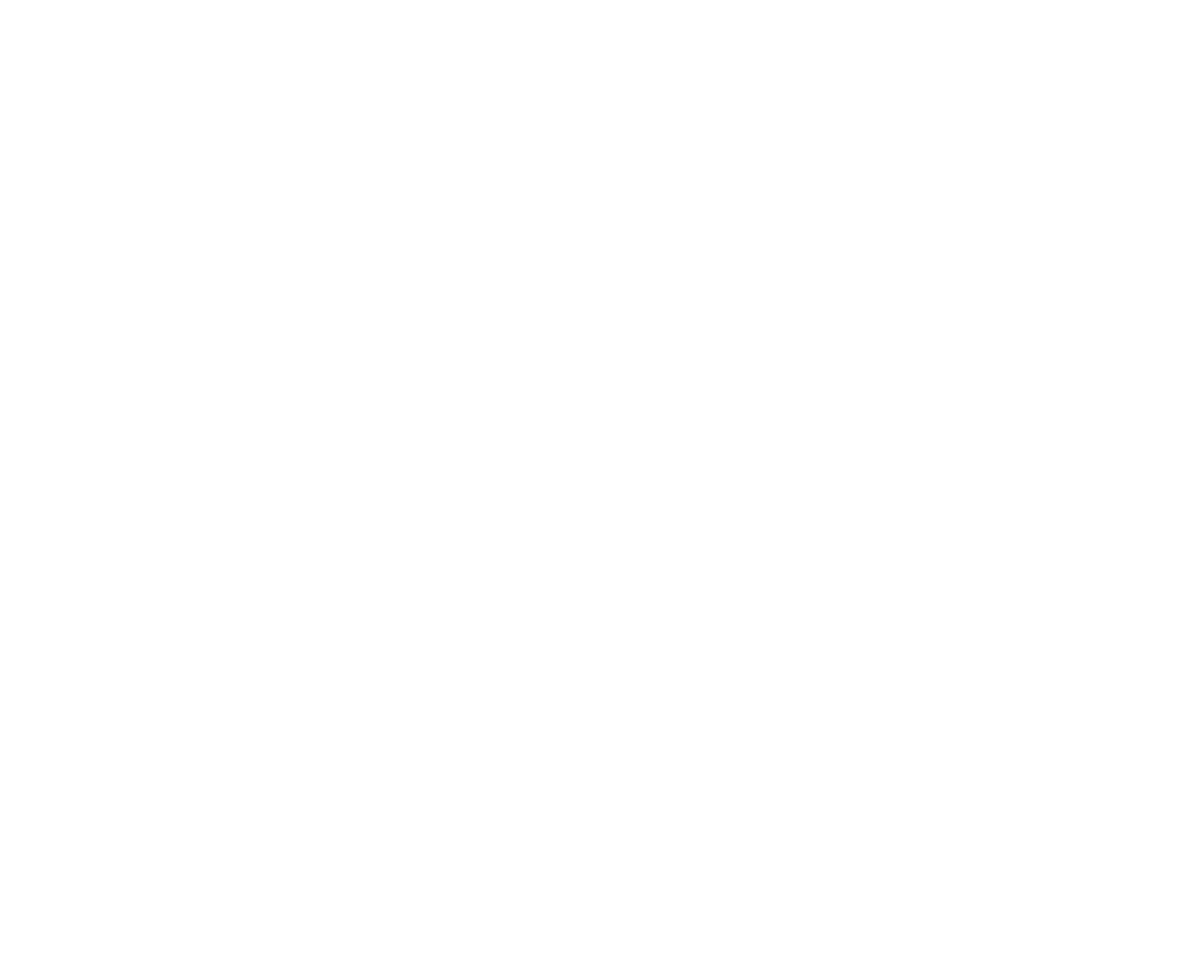
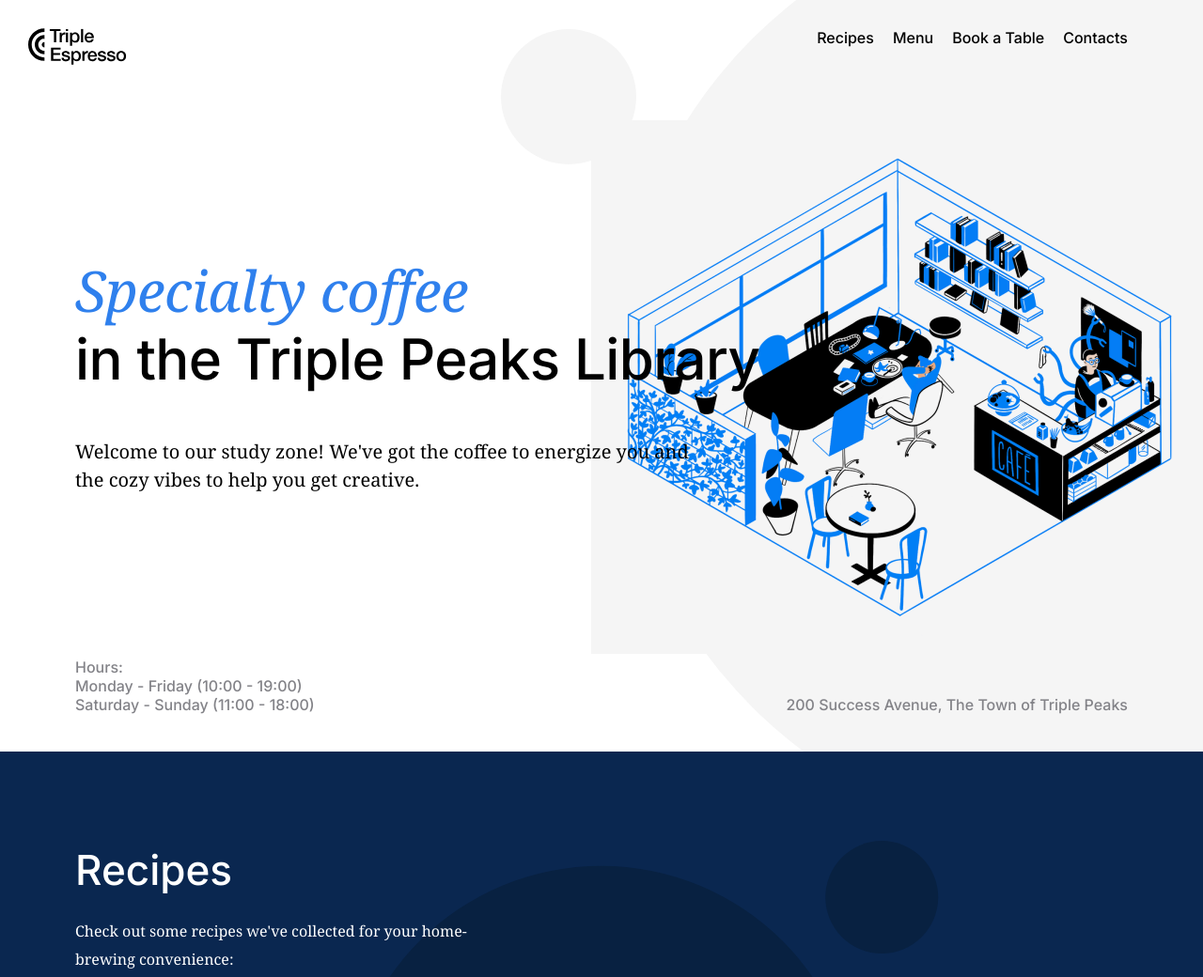
Before and after one commit to EllisBlanton/se_project_coffeeshop, a plain HTML site: page index.html in a window 1280 px wide. Shown: the top 1040 px of the page at 94% size. Before the commit the page ends 800 px from the top, so only its background shows below. Drawn offline with Linux system fonts and the light colour scheme.

Commit message:
Add recipes and header

```diff
--- a/index.html
+++ b/index.html
@@ -9,7 +9,7 @@
     <title>TriplePeaks: Coffee</title>
     <link rel="stylesheet" href="./vendor/normalize.css" />
     <link rel="stylesheet" href="./pages/index.css" />
-    <link rel="icon" type="image/x-icon" href="./favicon.ico" />
+    <link rel="icon" type="image/x-icon" href="favicon.ico" />
     <link rel="preconnect" href="https://fonts.googleapis.com" />
     <link rel="preconnect" href="https://fonts.gstatic.com" crossorigin />
     <link
@@ -19,11 +19,86 @@
   </head>
   <body>
     <div class="page">
-      <header class="header"></header>
+      <header class="header">
+        <nav class="nav">
+          <img
+            src="./images/logo_coffeeshop_dark.svg"
+            alt="Triple Espresso coffee shop logo."
+            class="nav__logo"
+          />
+          <ul class="nav__links">
+            <li>
+              <a class="nav__link" href="#recipes">Recipes</a>
+            </li>
+            <li>
+              <a class="nav__link" href="#menu">Menu</a>
+            </li>
+            <li>
+              <a class="nav__link" href="#booking">Book a Table</a>
+            </li>
+            <li>
+              <a class="nav__link" href="#contacts">Contacts</a>
+            </li>
+          </ul>
+        </nav>
+        <h1 class="header__title">
+          <span class="header__title_span-accent">Specialty&nbsp;coffee</span>
+          in&nbsp;the&nbsp;Triple&nbsp;Peaks&nbsp;Library
+        </h1>
+        <p class="header__description">
+          Welcome to our study zone! We've got the coffee to energize you and
+          the cozy vibes to help you get creative.
+        </p>
+        <img
+          src="./images/inside_coffee_shop.png"
+          alt="Coffee shop image."
+          class="header__image"
+        />
+        <div class="header__footer">
+          <ul class="header__hours header__paragraph">
+            <li>Hours:</li>
+            <li>Monday - Friday (10:00 - 19:00)</li>
+            <li>Saturday - Sunday (11:00 - 18:00)</li>
+          </ul>
+          <p class="header__paragraph">
+            200 Success Avenue, The Town of Triple Peaks
+          </p>
+        </div>
+      </header>
       <main class="content">
-        <section class="recipes"></section>
+        <section id="recipes" class="recipes">
+          <h2 class="recipes__title">Recipes</h2>
+          <p class="recipes__subtitle">
+            Check out some recipes we've collected for your home-brewing
+            convenience:
+          </p>
+          <div class="recipes__videos">
+            <iframe
+              class="recipes__iframe"
+              src="https://www.youtube.com/embed/j6VlT_jUVPc?si=5u1nLYa5k5PfUfT3"
+              title="YouTube video player"
+              allow="accelerometer; autoplay; clipboard-write; encrypted-media; gyroscope; picture-in-picture; web-share"
+              allowfullscreen
+            ></iframe>
+            <iframe
+              class="recipes__iframe"
+              src="https://www.youtube.com/embed/st571DYYTR8?si=zXYfPX3jStfoSdn3"
+              title="YouTube video player"
+              allow="accelerometer; autoplay; clipboard-write; encrypted-media; gyroscope; picture-in-picture; web-share"
+              allowfullscreen
+            ></iframe>
+            <div class="recipes__video-caption">
+              <p class="recipes__video-caption-item">Aeropress recipe</p>
+              <p class="recipes__video-caption-item">5~ min</p>
+            </div>
+            <div class="recipes__video-caption">
+              <p class="recipes__video-caption-item">Frenchpress recipe</p>
+              <p class="recipes__video-caption-item">15~ min</p>
+            </div>
+          </div>
+        </section>
         <section class="reservation"></section>
-        <section class="menu"></section>
+        <section id="menu" class="menu"></section>
         <section class="about"></section>
       </main>
       <footer class="footer"></footer>
--- a/pages/index.css
+++ b/pages/index.css
@@ -9,3 +9,152 @@
   margin-right: auto;
   margin-left: auto;
 }
+
+.header {
+  background-color: #fff;
+  background-image: url("../images/background_header.svg");
+  height: 100vh;
+  min-height: 720px;
+  max-height: 800px;
+  display: flex;
+  flex-direction: column;
+  z-index: 0;
+  position: relative;
+}
+
+.nav {
+  display: flex;
+  justify-content: space-between;
+  margin-bottom: 183px;
+}
+
+.nav__logo {
+  position: relative;
+  top: 30px;
+  left: 30px;
+  width: 105px;
+  height: 39px;
+}
+
+.nav__links {
+  list-style: none;
+  margin: 30px 80px 0 0;
+  display: flex;
+  column-gap: 20px;
+  padding: 0;
+}
+
+.nav__link {
+  color: #000000;
+  font-style: normal;
+  font-weight: 500;
+  font-size: 16px;
+  line-height: 20px;
+  text-decoration: none;
+  font-family: "Inter", Arial, sans-serif;
+}
+
+.header__title {
+  margin-left: 80px;
+  margin-bottom: 28px;
+  max-width: 729px;
+  font-weight: 500;
+  font-size: 60px;
+  line-height: 72px;
+  letter-spacing: -0.6px;
+}
+
+.header__title_span-accent {
+  font-family: "Noto Serif", "Times New Roman", serif;
+  font-style: italic;
+  font-weight: normal;
+  color: #2f80ed;
+}
+
+.header__description {
+  margin-left: 80px;
+  max-width: 683px;
+  font-family: "Noto Serif", "Times New Roman", serif;
+  font-size: 20px;
+  line-height: 30px;
+}
+
+.header__image {
+  max-width: 646px;
+  position: absolute;
+  top: 128px;
+  right: 5px;
+  z-index: -1;
+}
+
+.header__footer {
+  margin: auto 80px 40px;
+  display: flex;
+  align-items: flex-end;
+  justify-content: space-between;
+}
+
+.header__hours {
+  list-style: none;
+  margin: 0;
+  padding: 0;
+}
+
+.header__paragraph {
+  font-weight: 500;
+  color: #838388;
+  margin: 0;
+}
+
+.recipes {
+  background-color: #0a2750;
+  background-image: url("../images/background_recipes.svg");
+  background-repeat: no-repeat;
+  background-size: cover;
+  background-position: center center;
+  color: #fff;
+}
+
+.recipes__title {
+  padding-top: 100px;
+  margin: 0;
+  padding-left: 80px;
+  max-width: 580px;
+  font-weight: 500;
+  font-size: 44px;
+  line-height: 52px;
+}
+
+.recipes__subtitle {
+  margin: 24px 80px 0;
+  font-family: "Noto Serif", "Times New Roman", serif;
+  font-weight: 500;
+  line-height: 30px;
+  max-width: 438px;
+}
+
+.recipes__videos {
+  padding-bottom: 215px;
+  margin: 80px auto 0;
+  display: flex;
+  max-width: 1000px;
+  flex-wrap: wrap;
+  column-gap: 40px;
+  row-gap: 24px;
+}
+
+.recipes__iframe {
+  width: 480px;
+  height: 273px;
+  border: none;
+}
+
+.recipes__video-caption {
+  display: flex;
+  justify-content: space-between;
+  width: 480px;
+}
+
+.recipes__video-caption-item {
+  margin: 0;
+}
```
